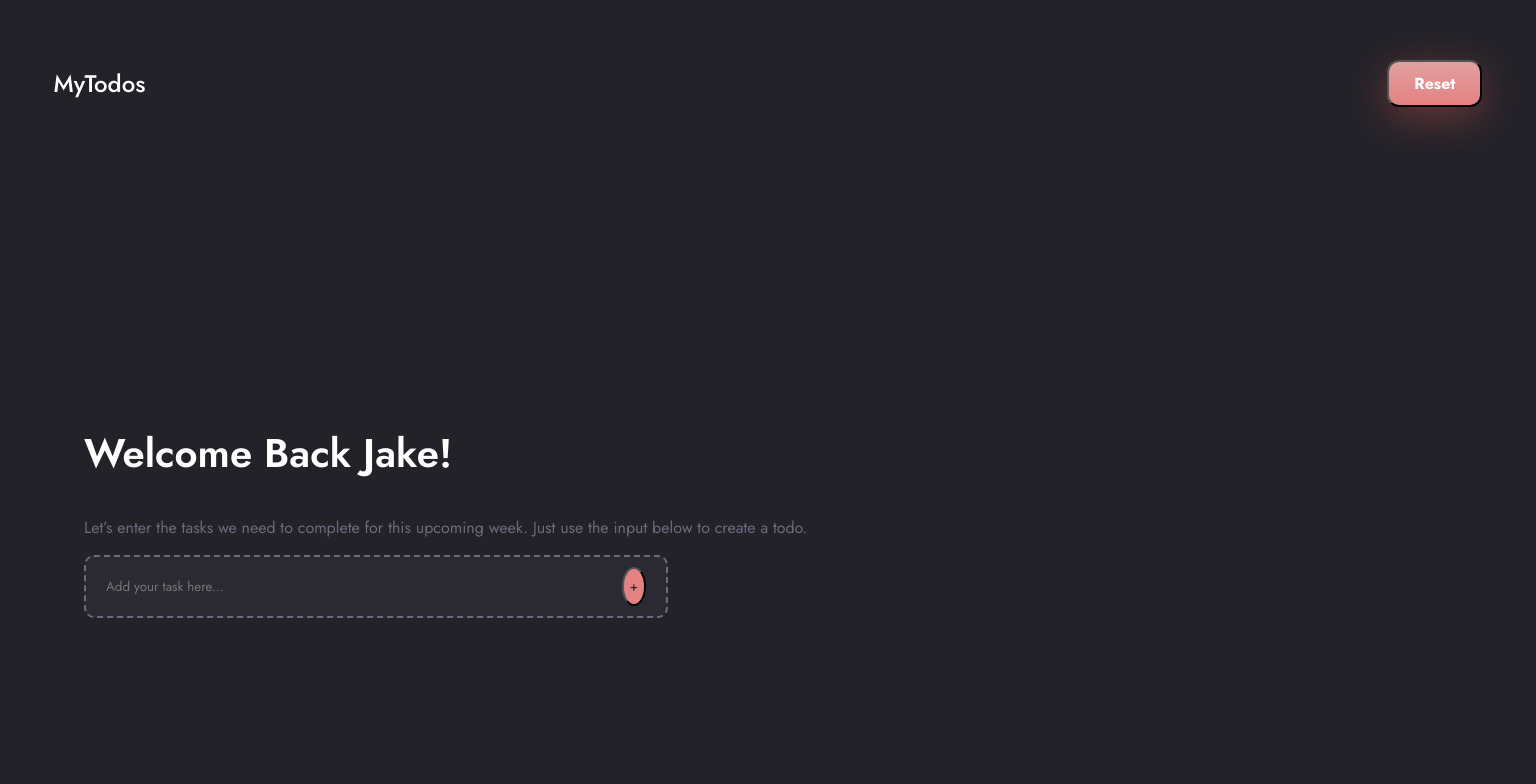
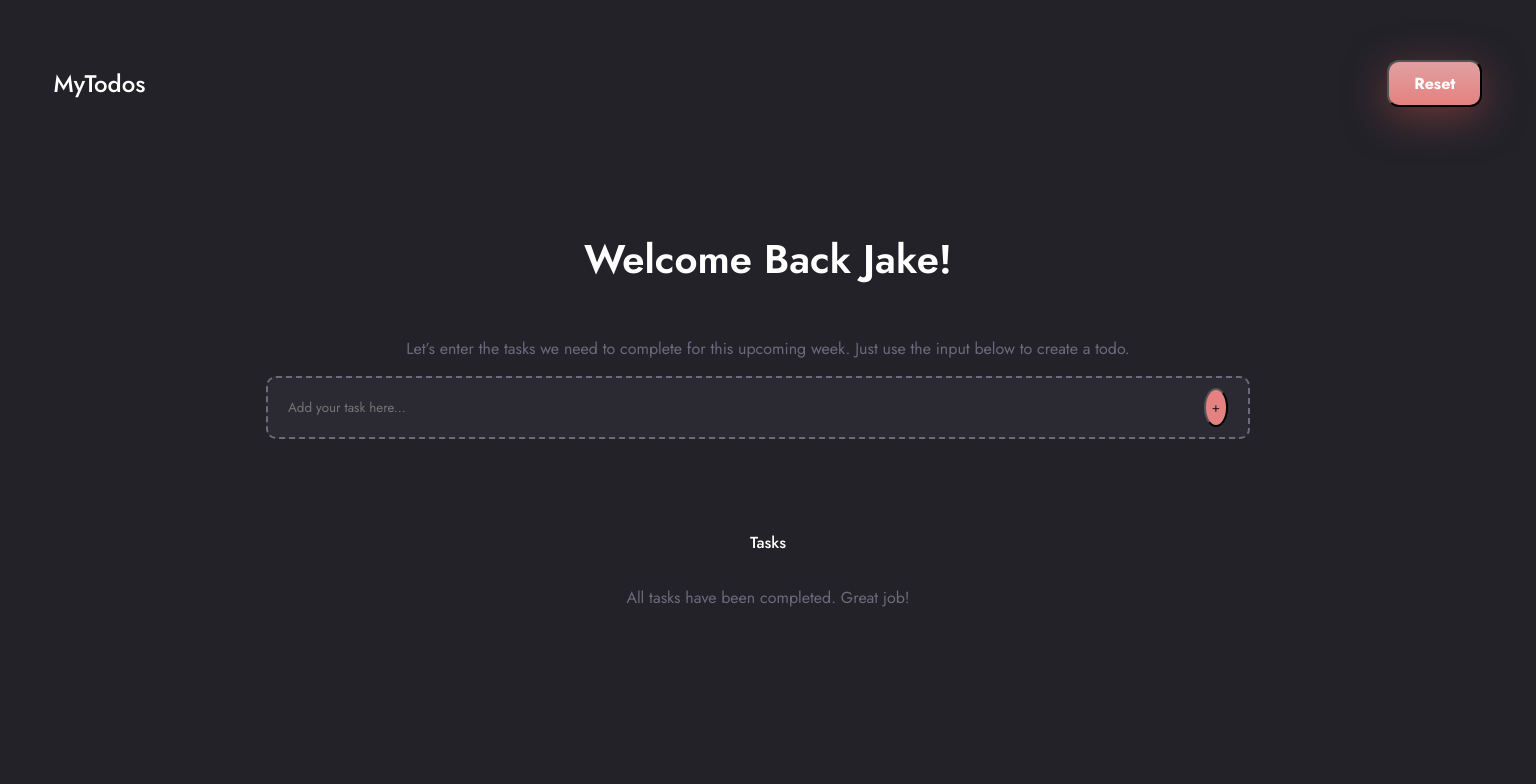
Before and after one commit to abdullah-sattar/mytodos-techtest, a plain HTML site: page index.html in a window 1536 px wide. Shown: the top 784 px of the page. Drawn offline with Linux system fonts and the light colour scheme.

Commit message:
adjusted responsiveness for different screen sizes

```diff
--- a/assets/styles/_main.scss
+++ b/assets/styles/_main.scss
@@ -12,6 +12,7 @@ section {
         padding: 10px;
         border-radius: 10px;
         margin-right: 20px;
+
         >.main__input {
             border: none;
             width: 100%;
@@ -20,6 +21,7 @@ section {
             border-radius: 10px;
             background-color: #2B2A33;
         }
+
         >.main__btn {
             border-radius: 50%;
             margin-right: 10px;
@@ -36,3 +38,33 @@ section {
         }
     }
 }
+
+@media screen and (min-width: 1024px) {
+    section {
+        margin-top: 10%;
+        margin-left: 0;
+        display: flex;
+        flex-direction: column;
+        align-content: center;
+        align-items: center;
+    }
+
+    .main__sec1 {
+        >form {
+            width: 90vh;
+        }
+    }
+}
+
+@media screen and (min-width: 1440px) {
+
+    section {
+        margin-top: 5%;
+    }
+
+    .main__sec1 {
+        >form {
+            width: 120vh;
+        }
+    }
+}
```
Also changed, not shown: styles.css.
